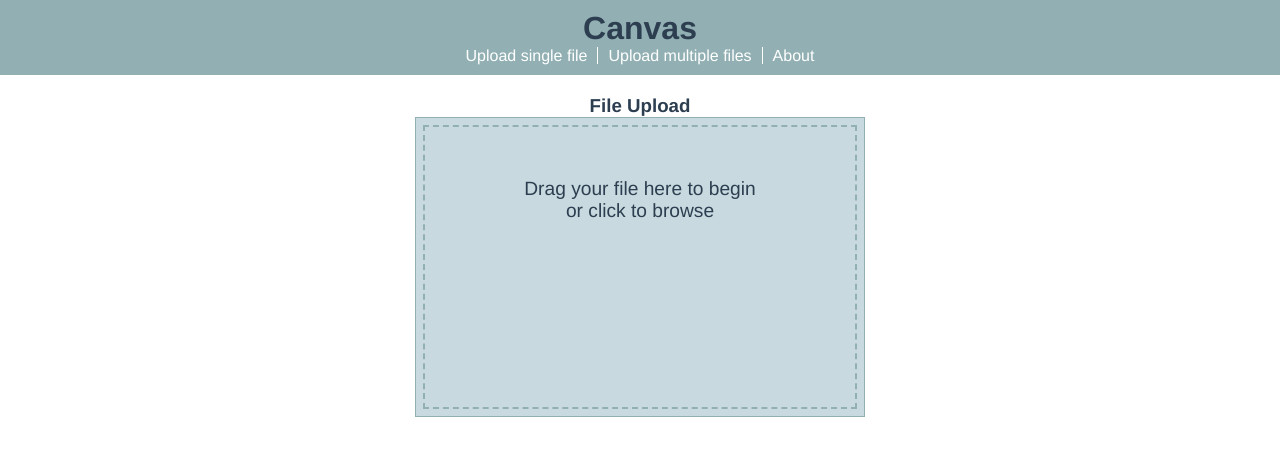
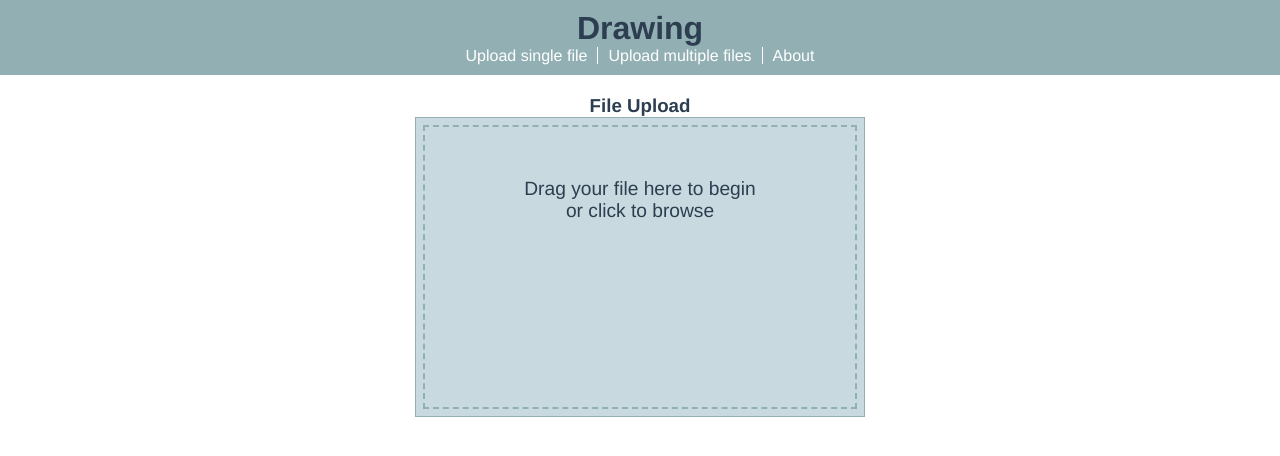
Before and after one commit to rnsk/VueDrawing, a Vue app: page /#/ in a window 1280 px wide. Shown: the top 456 px of the page. Built offline with nearby package versions, Linux system fonts and the light colour scheme.

Commit message:
アプリ名を変更

```diff
--- a/src/components/layout/Header.vue
+++ b/src/components/layout/Header.vue
@@ -1,6 +1,6 @@
 <template>
     <header class="header">
-        <h1>Canvas</h1>
+        <h1>Drawing</h1>
         <ul id="nav">
           <li><router-link to="/">Upload single file</router-link></li>
           <li><router-link to="/multiple">Upload multiple files</router-link></li>
```
